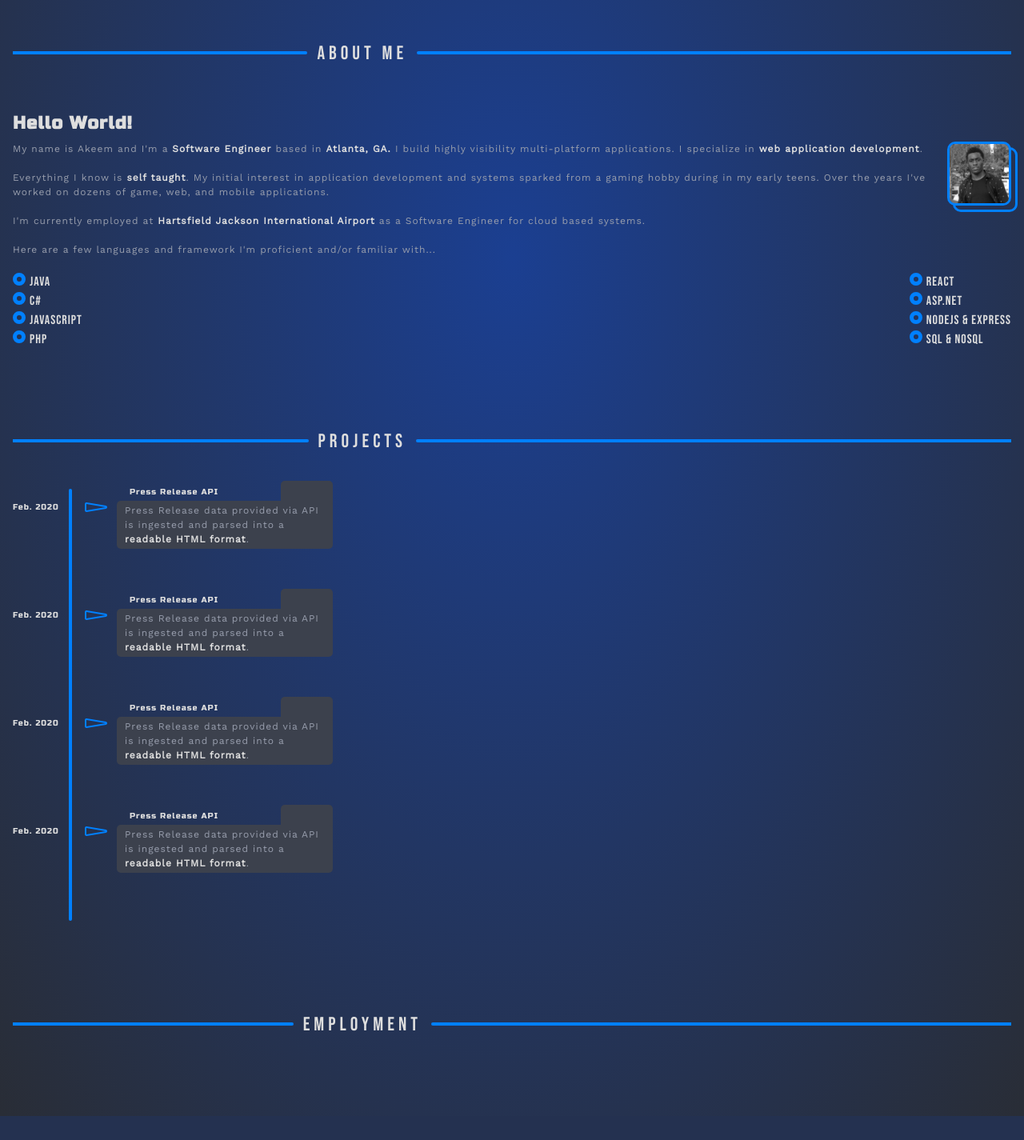
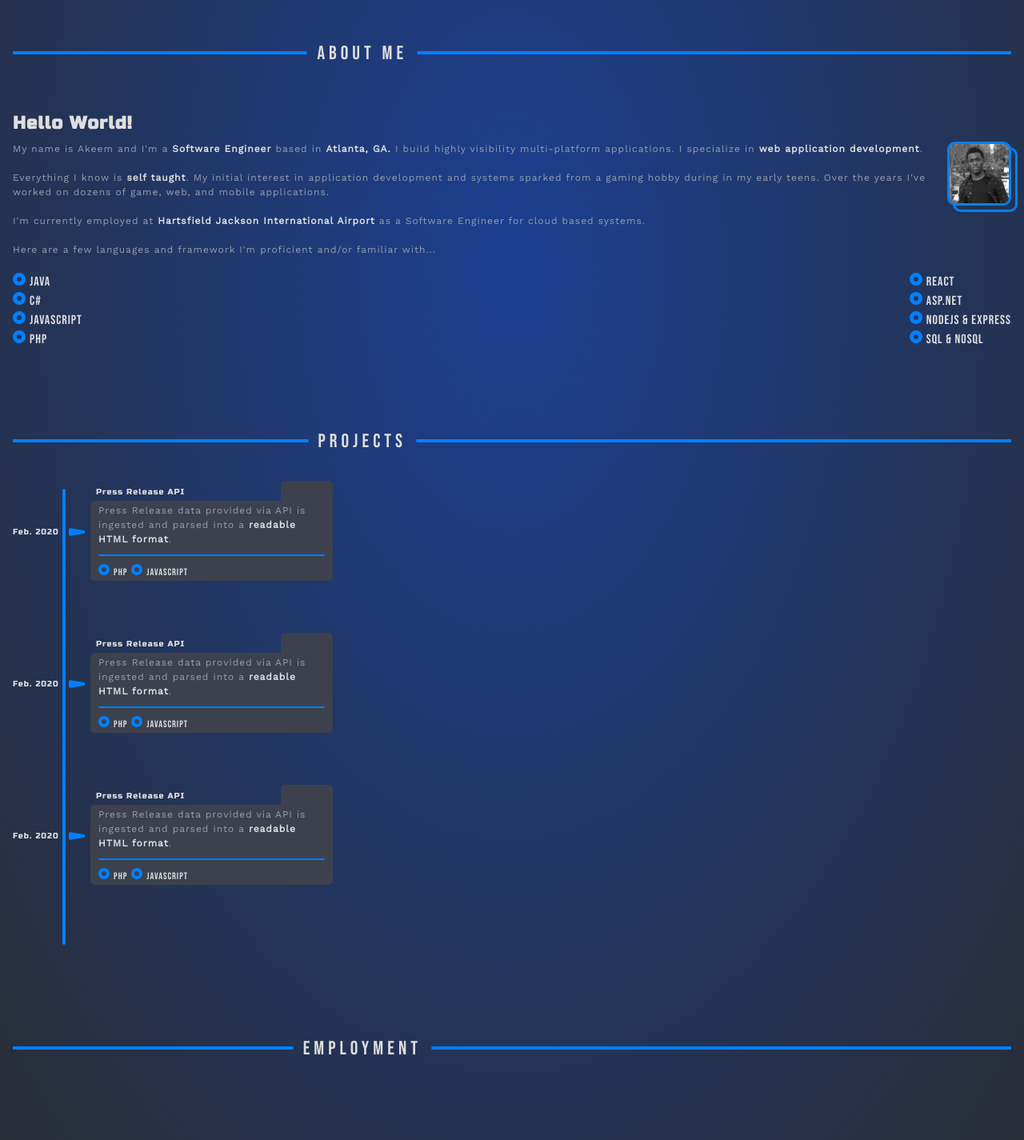
Before and after one commit to keemcodes/My-Site-Redesigned, a PHP site: page / in a window 1280 px wide. Shown: the part 748-2173 px from the top of the page at 80% size. Before the commit the page ends 2143 px from the top, so only its background shows below. Run offline with PHP 8.4, Linux system fonts and the light colour scheme.

Commit message:
optimizing projects timeline for 320px devices

```diff
--- a/index.html
+++ b/index.html
@@ -116,6 +116,11 @@
                                 <p>
                                     Press Release data provided via API is ingested and parsed into a <b>readable HTML format</b>.
                                 </p>
+                                <hr>
+                                <ul>
+                                    <li>PHP</li>
+                                    <li>Javascript</li>
+                                </ul>
                             </div>
                             <div class="timeline-top-right">
                                 <i class="fab fa-github-alt"></i>
@@ -140,6 +145,11 @@
                                 <p>
                                     Press Release data provided via API is ingested and parsed into a <b>readable HTML format</b>.
                                 </p>
+                                <hr>
+                                <ul>
+                                    <li>PHP</li>
+                                    <li>Javascript</li>
+                                </ul>
                             </div>
                             <div class="timeline-top-right">
                                 <i class="fab fa-github-alt"></i>
@@ -164,30 +174,11 @@
                                 <p>
                                     Press Release data provided via API is ingested and parsed into a <b>readable HTML format</b>.
                                 </p>
-                            </div>
-                            <div class="timeline-top-right">
-                                <i class="fab fa-github-alt"></i>
-                                <i class="fas fa-external-link-alt"></i>
-                            </div>
-                        </div>
-                    </div>
-                </div>
-                <div class="timeline-container">
-                    <div class="timeline-date">
-                        Feb. 2020
-                    </div>
-                    <div class="timeline-arrow">
-                        <img src="/images/triangle.svg" alt="">
-                    </div>
-                    <div class="timeline-outter-body">
-                        <div class="timeline-title">
-                            Press Release API
-                        </div>
-                        <div class="timeline-inner-body">
-                            <div class="timeline-body">
-                                <p>
-                                    Press Release data provided via API is ingested and parsed into a <b>readable HTML format</b>.
-                                </p>
+                                <hr>
+                                <ul>
+                                    <li>PHP</li>
+                                    <li>Javascript</li>
+                                </ul>
                             </div>
                             <div class="timeline-top-right">
                                 <i class="fab fa-github-alt"></i>
--- a/style.css
+++ b/style.css
@@ -148,7 +148,7 @@ header .hamburger-menu {
 .timeline-container {
     display: block;
     position: relative;
-    height: 135px;
+    height: 190px;
     max-width: 400px;
 }
 .timeline-container:nth-of-type(1) {
@@ -158,7 +158,7 @@ header .hamburger-menu {
     content: "";
     display: block;
     position: absolute;
-    left: 70px;
+    left: 62px;
     top: -15px;
     width: 4px;
     height: 100%;
@@ -171,13 +171,13 @@ header .hamburger-menu {
     font-family: 'Russo One', sans-serif;
     font-size: 10px;
     color: var(--my-white);
-    top: 2px;
+    top: 33px;
 }
 
 .timeline-arrow {
     position: absolute;
-    top: 0px;
-    left: 90px;
+    top: 30px;
+    left: 70px;
 
 }
 
@@ -197,7 +197,7 @@ header .hamburger-menu {
     font-size: 10px;
     color: var(--my-white);
     top: -17px;
-    left: 146px;
+    left: 104px;
 
 }
 
@@ -209,7 +209,7 @@ header .hamburger-menu {
 .timeline-body {
     position: absolute;
     top: 0px;
-    left: 130px;
+    left: 97px;
     width: auto;
     /* max-width: 300px; */
     height: auto;
@@ -417,6 +417,20 @@ li::before {
     /* padding-top: 5px; */
 }
 
+.timeline-body li {
+    font-size: 12px;
+    display: inline;
+}
+.timeline-body li::before {
+    border: 4px solid var(--my-blue);
+
+}
+
+hr {
+    margin: 10px 0px;
+    border: 1px solid var(--my-blue);
+    border-radius: 25px;
+}
 
 /* li::before {
     font-family: "Font Awesome 5 Free";
```
Also changed, not shown: images/triangle.svg.
